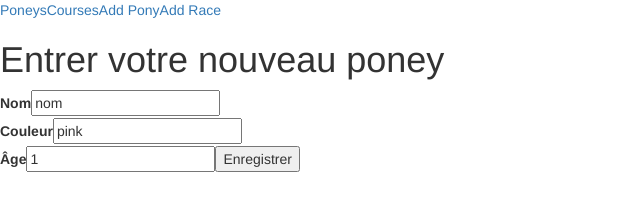
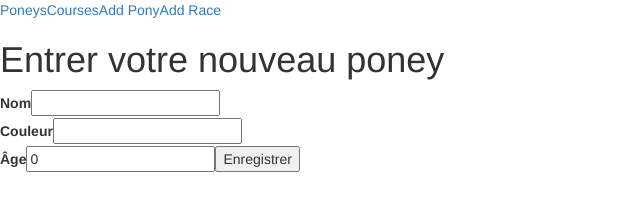
Before and after one commit to BaptisteAngot/AngularCours1, an Angular app: page /add-pony in a window 1280 px wide. Shown: the top 224 px of the page, without its empty margins (0-640 px from the left). Built offline with nearby package versions, Linux system fonts and the light colour scheme.

Commit message:
Create reactive form for Pony

```diff
--- /dev/null
+++ b/src/app/pony-reactive/pony-reactive.component.html
@@ -0,0 +1,17 @@
+<h1>Entrer votre nouveau poney</h1>
+<form [formGroup]="ponyForm" (ngSubmit)="onSubmit()">
+  <label for="name">Nom</label>
+  <input id="name" name="name" type="text" formControlName="name">
+
+  <br>
+
+  <label for="couleur">Couleur</label>
+  <input type="text" id="couleur" name="couleur" formControlName="color">
+
+  <br>
+
+  <label for="age">Âge</label>
+  <input type="text" id="age" name="age" formControlName="age">
+
+  <button type="submit">Enregistrer</button>
+</form>
--- /dev/null
+++ b/src/app/pony-reactive/pony-reactive.component.ts
@@ -0,0 +1,30 @@
+import { Component, OnInit } from '@angular/core';
+import {FormBuilder, Validators} from "@angular/forms";
+import {Pony} from "../pony";
+import {PONIES} from "../mock-ponies";
+import {Router} from "@angular/router";
+
+@Component({
+  selector: 'app-pony-reactive',
+  templateUrl: './pony-reactive.component.html',
+  styleUrls: ['./pony-reactive.component.css']
+})
+export class PonyReactiveComponent implements OnInit {
+  ponyForm = this.fb.group({
+    name: ['', Validators.required],
+    color: ['', Validators.required],
+    age: ['0', Validators.required],
+  })
+
+  constructor(private fb: FormBuilder, private router: Router) { }
+
+  ngOnInit(): void {
+  }
+
+  onSubmit() {
+    let res : Pony;
+    res = this.ponyForm.value
+    PONIES.push(res);
+    this.router.navigate([''])
+  }
+}
```
Also changed, not shown: src/app/app.module.ts (+11 -8 lines), src/app/pony-reactive/pony-reactive.component.css (added), 1 other file (tests, documents, lock files or other folders).
